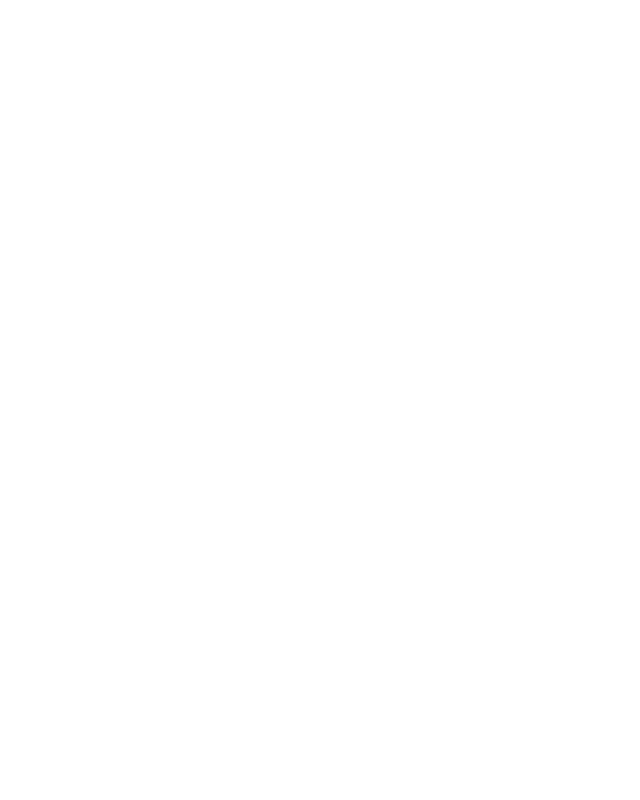
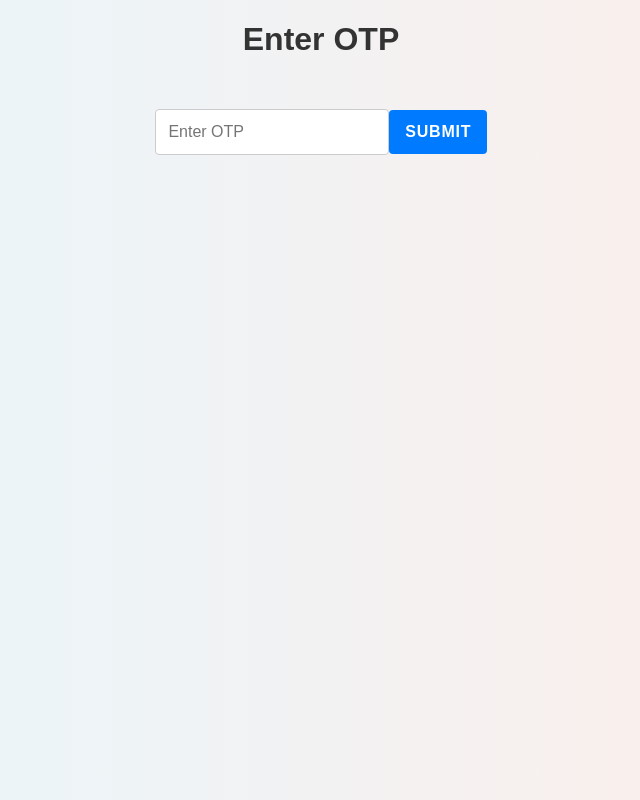
Before and after one commit to Xanarey/EverGrow-Bank-UI, a React (Create React App) app: page /enter-otp in a window 1280 px wide. Before the commit this address had no page. Shown: the whole page, without its empty margins (319-959 px from the left). Built offline with nearby package versions, Linux system fonts and the light colour scheme.

Commit message:
transfer

```diff
--- a/src/App.js
+++ b/src/App.js
@@ -7,6 +7,7 @@ import Products from "./components/general-page/navNavigation/products/products"
 import './App.css';
 import History from "./components/general-page/navNavigation/history/history";
 import Pay from "./components/general-page/navNavigation/pay/pay";
+import EnterOtpPage from "./components/EnterOtpPage";
 
 function App() {
 
@@ -20,6 +21,8 @@ function App() {
                 <Route path="/products" element={<Products />} />
                 <Route path="/history" element={<History />} />
                 <Route path="/pay" element={<Pay />} />
+                <Route path="/enter-otp" element={<EnterOtpPage />} />
+                <Route path="/transfer" element={<Pay />} />
             </Routes>
         </Router>
     );
--- /dev/null
+++ b/src/components/EnterOtpPage.js
@@ -0,0 +1,44 @@
+// src/components/EnterOtpPage.js
+
+import React, { useState } from 'react';
+import { useLocation, useNavigate } from 'react-router-dom';
+import axios from 'axios';
+
+const EnterOtpPage = () => {
+    const [otp, setOtp] = useState('');
+    const location = useLocation();
+    const navigate = useNavigate();
+    const token = localStorage.getItem('token');
+    const apiUrl = process.env.REACT_APP_API_URL;
+
+    const handleSubmitOtp = async () => {
+        try {
+            const { transferId } = location.state;
+            await axios.post(`${apiUrl}/transfers/confirm`, { transferId, otp }, {
+                headers: {
+                    'Authorization': `${token}`
+                }
+            });
+            alert('Transfer successful!');
+            navigate('/hello-auth-user');
+        } catch (error) {
+            console.error('OTP validation failed', error);
+            alert('OTP validation failed');
+        }
+    };
+
+    return (
+        <div>
+            <h1>Enter OTP</h1>
+            <input
+                type="text"
+                value={otp}
+                onChange={(e) => setOtp(e.target.value)}
+                placeholder="Enter OTP"
+            />
+            <button onClick={handleSubmitOtp}>Submit</button>
+        </div>
+    );
+};
+
+export default EnterOtpPage;
--- a/src/components/general-page/navNavigation/pay/pay.js
+++ b/src/components/general-page/navNavigation/pay/pay.js
@@ -1,4 +1,4 @@
-import React, {useEffect, useState} from 'react';
+import React, { useEffect, useState } from 'react';
 import { useNavigate } from 'react-router-dom';
 import axios from 'axios';
 import './pay.css';
@@ -14,9 +14,8 @@ const Pay = () => {
     const token = localStorage.getItem('token');
     const [showModal, setShowModal] = useState(false);
     const [message, setMessage] = useState('');
-    const [progress, setProgress] = useState(0); // Для отслеживания прогресса шкалы
+    const [progress, setProgress] = useState(0);
     const apiUrl = process.env.REACT_APP_API_URL;
-
 
     const [sampleTransactions, setSampleTransactions] = useState(() => {
         const savedTransactions = localStorage.getItem('sampleTransactions');
@@ -52,8 +51,7 @@ const Pay = () => {
     const handleSubmit = async (event) => {
         event.preventDefault();
         try {
-            const response = await axios.post(apiUrl + '/transfers',
-                {
+            const response = await axios.post(`${apiUrl}/transfers`, {
                 amount,
                 currency,
                 senderPhoneNumber,
@@ -62,36 +60,38 @@ const Pay = () => {
                 type
             }, {
                 headers: {
-                        'Authorization': `${token}` // Убедитесь, что формат соответствует ожиданиям сервера
+                    'Authorization': `${token}`
                 }
             });
 
-            setShowModal(true); // Показываем модальное окно и шкалу
+            if (response.data.requiresOtp) {
+
+                navigate('/enter-otp', { state: { transferId: response.data.transferId } });
+            } else {
+                setShowModal(true);
                 const interval = setInterval(() => {
                     setProgress(oldProgress => {
                         if (oldProgress === 100) {
-                        clearInterval(interval); // Очищаем интервал, если шкала заполнена
+                            clearInterval(interval);
                             return 100;
                         }
-                    return Math.min(oldProgress + 33, 100); // Увеличиваем шкалу на 33% каждую секунду
+                        return Math.min(oldProgress + 33, 100);
                     });
                 }, 500);
 
                 addSampleTransaction({ amount, currency, senderPhoneNumber, recipientPhoneNumber, description, type });
-            setMessage(response.data.message); // Сохраняем сообщение от сервера
-            setShowModal(true); // Показываем модальное окно
+                setMessage(response.data.message);
+                setShowModal(true);
                 setTimeout(() => {
-                setShowModal(false); // Скрываем модальное окно
-                navigate('/hello-auth-user'); // Перенаправляем на главную
+                    setShowModal(false);
+                    navigate('/hello-auth-user');
                 }, 3000);
+            }
 
         } catch (error) {
             console.error('Ошибка при выполнении перевода:', error);
-            // Обработайте ошибки при необходимости
         }
     };
-
-
 
     return (
         <div className="container">
@@ -136,7 +136,7 @@ const Pay = () => {
                 <button type="submit">Выполнить перевод</button>
             </form>
             <div className="progress-container">
-                <div className="progress-bar" style={{width: `${progress}%`}}></div>
+                <div className="progress-bar" style={{ width: `${progress}%` }}></div>
             </div>
 
             <div className="sample-transactions">
@@ -164,7 +164,6 @@ const Pay = () => {
 
             </div>
 
-
             <button onClick={() => navigate('/hello-auth-user')}>Вернуться на главную</button>
         </div>
     );
```
Lines whose indentation alone changed are shown as unchanged.
